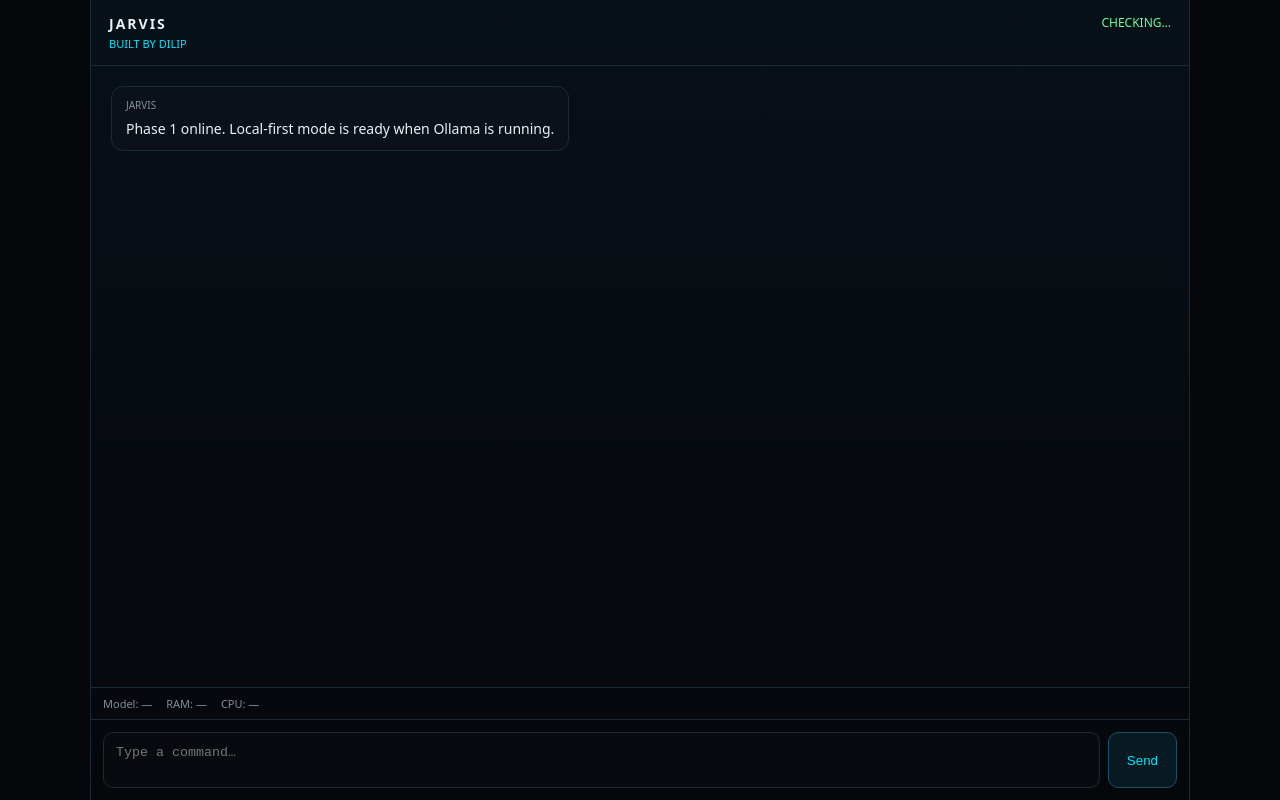
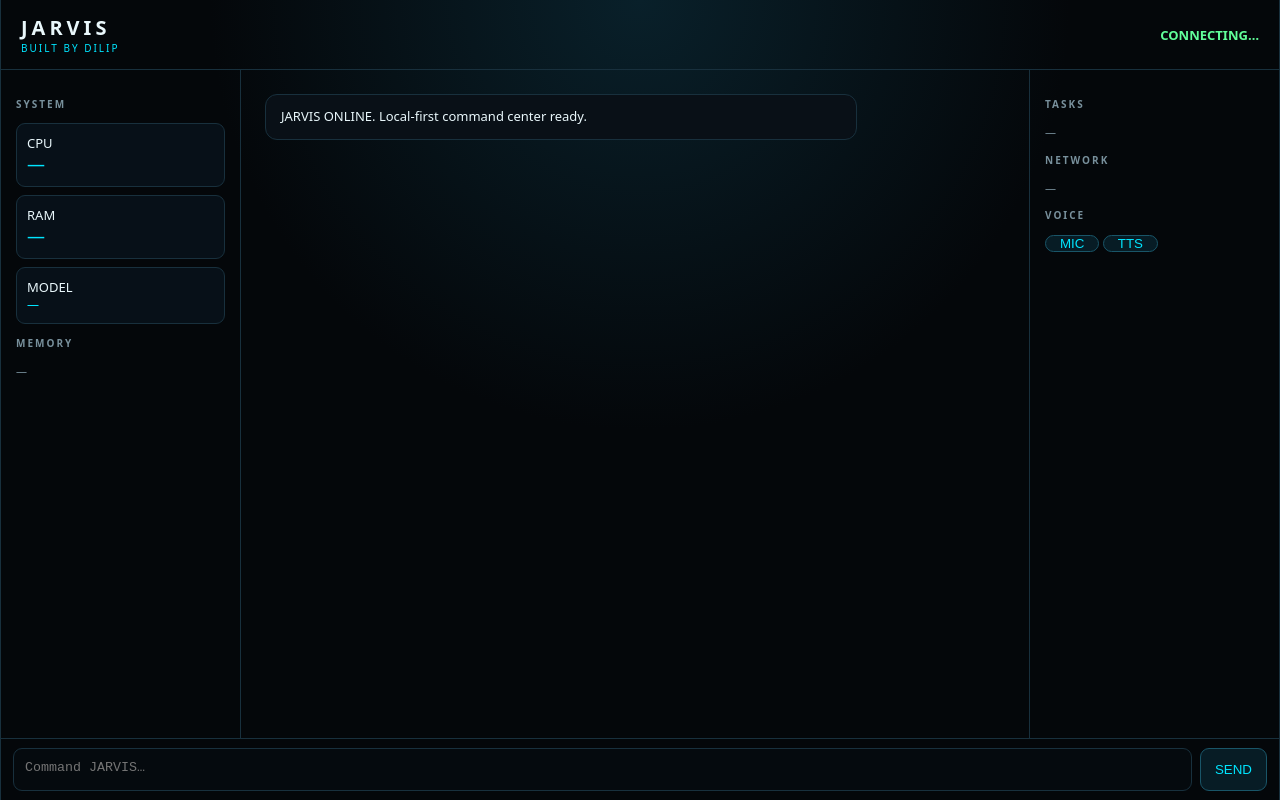
Before and after one commit to DilipDC/Myai, a plain HTML site: page index.html in a window 1280 px wide. Drawn offline with Linux system fonts and the light colour scheme; no server answers.

Commit message:
feat: complete lightweight JARVIS command center UI

```diff
--- a/index.html
+++ b/index.html
@@ -1,83 +1,42 @@
 <!doctype html>
 <html lang="en">
 <head>
-<meta charset="utf-8">
-<meta name="viewport" content="width=device-width,initial-scale=1">
-<title>JARVIS — Built by Dilip</title>
+<meta charset="utf-8"><meta name="viewport" content="width=device-width,initial-scale=1">
+<title>JARVIS — BUILT BY DILIP</title>
 <style>
-:root{--bg:#05070b;--panel:#0c1119;--line:#1b2a38;--accent:#00e5ff;--text:#e8f1f5;--muted:#81909a}
-*{box-sizing:border-box}body{margin:0;background:var(--bg);color:var(--text);font:14px system-ui,-apple-system,Segoe UI,sans-serif;height:100vh;display:flex;overflow:hidden}
-main{width:100%;max-width:1100px;margin:auto;height:100vh;display:flex;flex-direction:column;border-inline:1px solid var(--line);background:linear-gradient(180deg,#081018,#05070b)}
-header{padding:14px 18px;border-bottom:1px solid var(--line);display:flex;justify-content:space-between;gap:12px}
-.brand{font-weight:800;letter-spacing:2px}.sub{font-size:11px;color:var(--accent);margin-top:3px}
-.status{color:#6dff9b;font-size:12px}
-#chat{flex:1;overflow:auto;padding:20px;display:flex;flex-direction:column;gap:12px}
-.msg{max-width:82%;padding:11px 14px;border:1px solid var(--line);border-radius:12px;white-space:pre-wrap;line-height:1.5}
-.user{align-self:flex-end;background:#101b29;border-color:#234157}.ai{align-self:flex-start;background:var(--panel)}
-.meta{font-size:10px;color:var(--muted);margin-bottom:5px}
-#composer{display:flex;gap:8px;padding:12px;border-top:1px solid var(--line)}
-textarea{flex:1;resize:none;min-height:44px;max-height:140px;background:#070b10;color:var(--text);border:1px solid var(--line);border-radius:10px;padding:12px;outline:none}
-button{border:1px solid #195367;background:#071a22;color:var(--accent);border-radius:10px;padding:0 18px;cursor:pointer}
-button:hover{background:#0c2b36}
-#statusbar{display:flex;gap:14px;padding:8px 12px;font-size:11px;color:var(--muted);border-top:1px solid var(--line)}
-@media(max-width:650px){.msg{max-width:94%}button{padding:0 12px}}
+:root{--bg:#04070a;--panel:#091017;--line:#18303d;--cyan:#00e5ff;--green:#61ff9a;--text:#e9f7fb;--muted:#78909c}
+*{box-sizing:border-box}body{margin:0;background:radial-gradient(circle at 50% 0,#09202a 0,#04070a 42%);color:var(--text);font:13px system-ui,sans-serif;height:100vh;overflow:hidden}
+.shell{height:100vh;display:grid;grid-template-columns:240px 1fr 250px;grid-template-rows:70px 1fr 62px;max-width:1500px;margin:auto;border-inline:1px solid var(--line)}
+header{grid-column:1/-1;border-bottom:1px solid var(--line);display:flex;align-items:center;justify-content:space-between;padding:0 20px}
+.brand{font-size:20px;font-weight:900;letter-spacing:4px}.built{color:var(--cyan);font-size:10px;letter-spacing:2px}.online{color:var(--green);font-weight:700}
+aside{padding:15px;border-right:1px solid var(--line);overflow:auto}.right{border-left:1px solid var(--line);border-right:0}
+h3{font-size:10px;color:var(--muted);letter-spacing:2px;margin:12px 0}.metric{padding:10px;border:1px solid var(--line);background:#071018;border-radius:9px;margin-bottom:8px}.value{font-size:18px;color:var(--cyan)}
+#chat{overflow:auto;padding:24px;display:flex;flex-direction:column;gap:13px}.msg{max-width:80%;padding:12px 15px;border:1px solid var(--line);border-radius:12px;white-space:pre-wrap;line-height:1.5}.user{align-self:flex-end;background:#0c1b28}.ai{background:var(--panel)}
+#composer{grid-column:1/-1;border-top:1px solid var(--line);display:flex;gap:8px;padding:9px 12px}textarea{flex:1;background:#050a0e;color:var(--text);border:1px solid var(--line);border-radius:9px;padding:11px;resize:none}button{background:#071c25;color:var(--cyan);border:1px solid #195568;border-radius:9px;padding:0 14px;cursor:pointer}button:hover{background:#0a2934}
+.list{font-size:11px;color:var(--muted);line-height:1.6}.task{border-bottom:1px solid var(--line);padding:7px 0}
+@media(max-width:900px){.shell{grid-template-columns:1fr;grid-template-rows:65px 1fr 62px}.left,.right{display:none}}
 </style>
 </head>
 <body>
-<main>
-<header>
-  <div><div class="brand">JARVIS</div><div class="sub">BUILT BY DILIP</div></div>
-  <div id="online" class="status">CHECKING…</div>
-</header>
+<div class="shell">
+<header><div><div class="brand">JARVIS</div><div class="built">BUILT BY DILIP</div></div><div id="online" class="online">CONNECTING…</div></header>
+<aside class="left"><h3>SYSTEM</h3><div class="metric">CPU<div id="cpu" class="value">—</div></div><div class="metric">RAM<div id="ram" class="value">—</div></div><div class="metric">MODEL<div id="model" class="value" style="font-size:12px">—</div></div><h3>MEMORY</h3><div id="memory" class="list">—</div></aside>
 <section id="chat"></section>
-<div id="statusbar">
-  <span id="model">Model: —</span>
-  <span id="ram">RAM: —</span>
-  <span id="cpu">CPU: —</span>
+<aside class="right"><h3>TASKS</h3><div id="tasks" class="list">—</div><h3>NETWORK</h3><div id="network" class="list">—</div><h3>VOICE</h3><button id="mic">MIC</button> <button id="speak">TTS</button></aside>
+<form id="composer"><textarea id="input" rows="1" placeholder="Command JARVIS…"></textarea><button>SEND</button></form>
 </div>
-<form id="composer">
-  <textarea id="input" placeholder="Type a command…"></textarea>
-  <button>Send</button>
-</form>
-</main>
 <script>
-const chat=document.getElementById("chat"), input=document.getElementById("input");
-function add(text,who){
-  const wrap=document.createElement("div"); wrap.className="msg "+who;
-  const meta=document.createElement("div"); meta.className="meta"; meta.textContent=who==="ai"?"JARVIS":"YOU";
-  const body=document.createElement("div"); body.textContent=text;
-  wrap.append(meta,body); chat.appendChild(wrap); chat.scrollTop=chat.scrollHeight;
-}
-async function load(){
-  try{
-    const r=await fetch("/history"); const rows=await r.json();
-    rows.reverse().forEach(x=>{add(x.user_message,"user");add(x.ai_response,"ai")});
-  }catch{}
-  await refreshStatus();
-}
-async function refreshStatus(){
-  try{
-    const r=await fetch("/status"); const s=await r.json();
-    document.getElementById("online").textContent=s.ollama.ok?"JARVIS ONLINE":"OLLAMA OFFLINE";
-    document.getElementById("model").textContent="Model: "+(s.model.active||"—");
-    document.getElementById("ram").textContent="RAM: "+s.system.ram_percent+"%";
-    document.getElementById("cpu").textContent="CPU: "+s.system.cpu_percent+"%";
-  }catch{}
-}
-document.getElementById("composer").addEventListener("submit",async e=>{
-  e.preventDefault(); const text=input.value.trim(); if(!text)return;
-  add(text,"user"); input.value="";
-  add("Thinking…","ai"); const pending=chat.lastElementChild.lastElementChild;
-  try{
-    const r=await fetch("/chat",{method:"POST",headers:{"Content-Type":"application/json"},body:JSON.stringify({message:text})});
-    const d=await r.json(); pending.textContent=d.reply||d.error||"No response.";
-  }catch(err){pending.textContent="JARVIS ERROR: "+err.message}
-  refreshStatus();
-});
-input.addEventListener("keydown",e=>{if(e.key==="Enter"&&!e.shiftKey){e.preventDefault();document.getElementById("composer").requestSubmit()}});
-add("Phase 1 online. Local-first mode is ready when Ollama is running.","ai");
-load();
-setInterval(refreshStatus,5000);
+const $=id=>document.getElementById(id),chat=$("chat"),input=$("input");
+function add(text,who){let x=document.createElement("div");x.className="msg "+who;x.textContent=text;chat.append(x);chat.scrollTop=chat.scrollHeight}
+async function status(){
+ try{let s=await (await fetch("/status")).json();$("online").textContent=s.ollama.ok?"● ONLINE":"● OLLAMA OFFLINE";$("cpu").textContent=s.system.cpu_percent+"%";$("ram").textContent=s.system.ram_used_mb+" MB / "+s.system.ram_percent+"%";$("model").textContent=s.model.active||"IDLE";$("memory").textContent=s.memory_count+" stored memories";$("tasks").innerHTML=s.tasks.length?s.tasks.map(t=>"<div class='task'>"+t.text+"<br>"+t.run_at+"</div>").join(""):"No active tasks";}catch{}}
+async function sys(){try{let s=await (await fetch("/system")).json();$("network").textContent=s.network.map(n=>n.name).join("\n")||"offline"}catch{}}
+async function send(text){if(!text)return;add(text,"user");add("Thinking…","ai");let pending=chat.lastElementChild;try{let d=await (await fetch("/chat",{method:"POST",headers:{"Content-Type":"application/json"},body:JSON.stringify({message:text})})).json();pending.textContent=d.reply||d.error||"No response."}catch(e){pending.textContent="JARVIS ERROR: "+e.message}status()}
+$("composer").onsubmit=e=>{e.preventDefault();let t=input.value.trim();input.value="";send(t)};
+input.onkeydown=e=>{if(e.key==="Enter"&&!e.shiftKey){e.preventDefault();$("composer").requestSubmit()}};
+$("speak").onclick=()=>{let last=[...document.querySelectorAll(".msg.ai")].pop();if(last&&"speechSynthesis"in window)speechSynthesis.speak(new SpeechSynthesisUtterance(last.textContent))};
+$("mic").onclick=()=>{const SR=window.SpeechRecognition||window.webkitSpeechRecognition;if(!SR){add("Browser speech recognition is unavailable; text input remains available.","ai");return}let r=new SR();r.lang=navigator.language||"en-US";r.onresult=e=>send(e.results[0][0].transcript);r.start()};
+add("JARVIS ONLINE. Local-first command center ready.","ai");status();sys();setInterval(status,4000);setInterval(sys,10000);
 </script>
 </body>
 </html>
```
